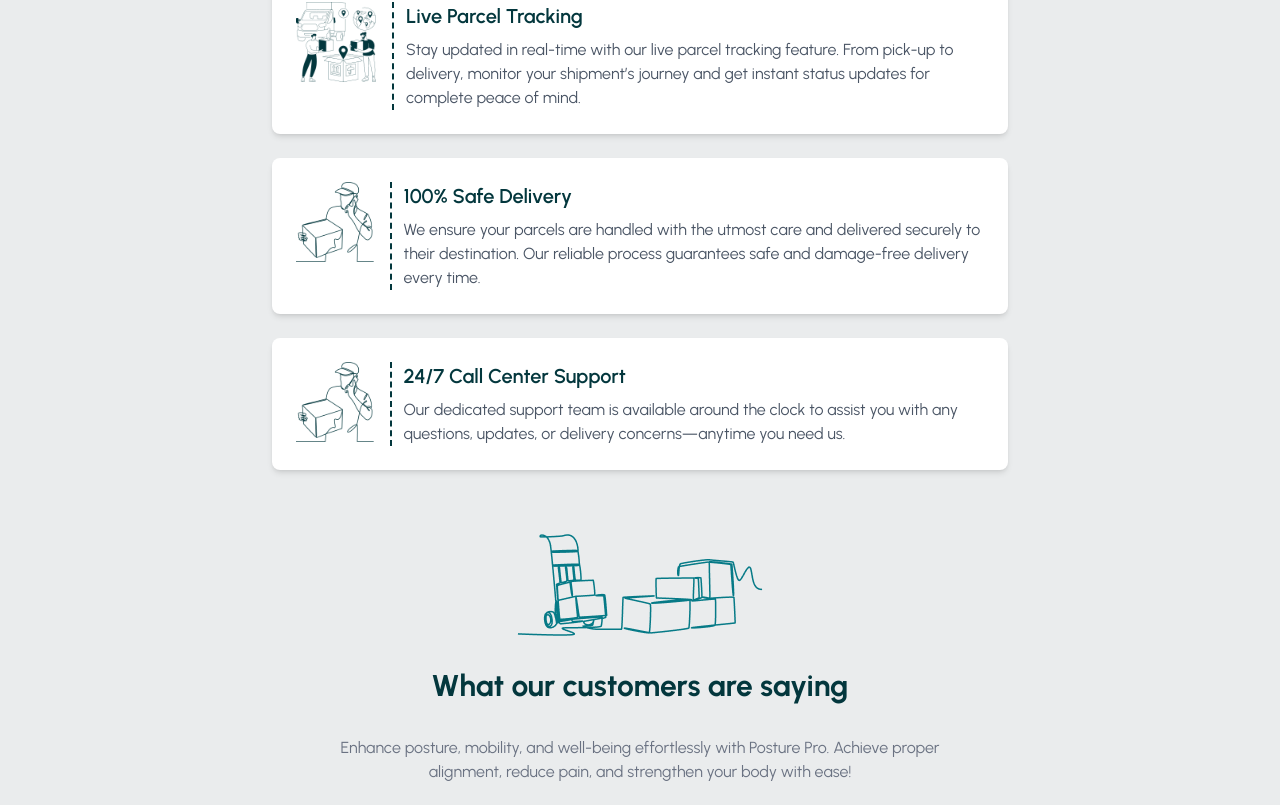
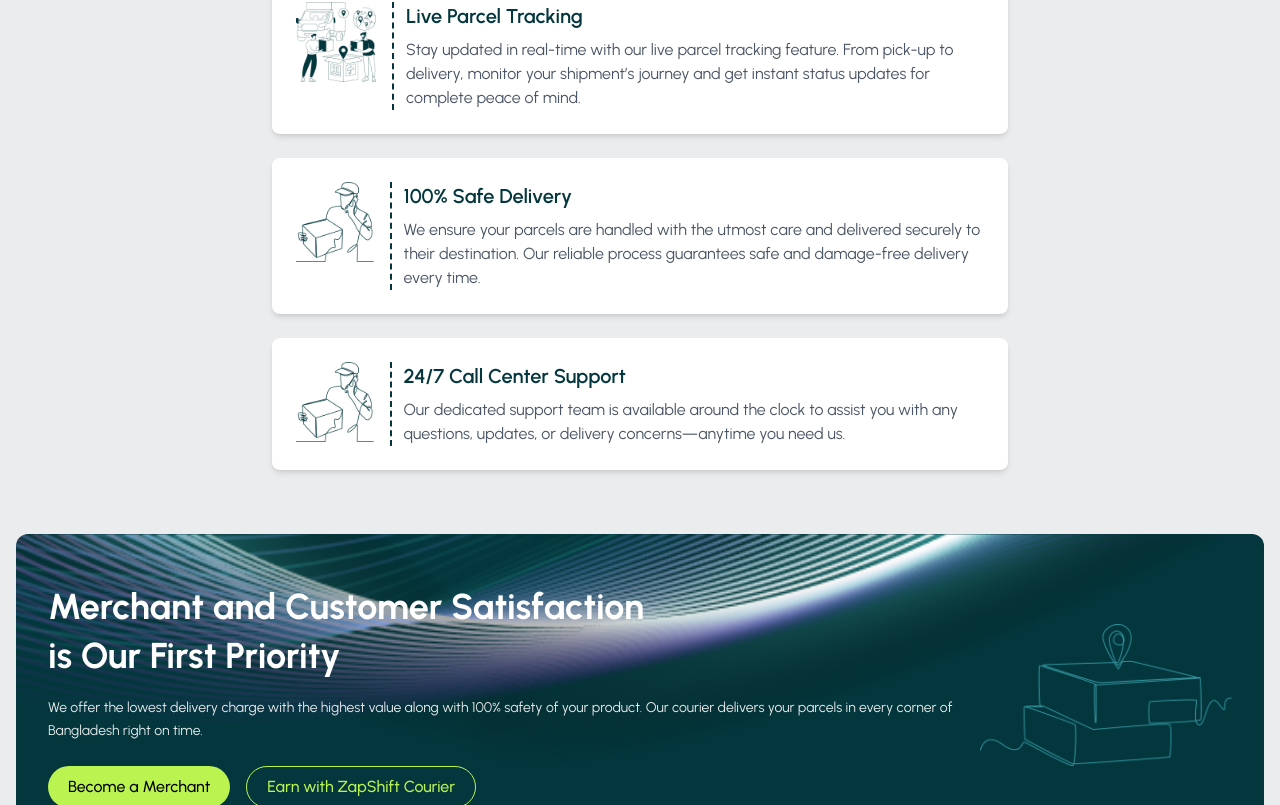
Before and after one commit to rashel-dev/zap-shift-client, a React (Vite) app: page / in a window 1280 px wide. Shown: the part 1995-2800 px from the top of the page. Built offline with nearby package versions, Linux system fonts and the light colour scheme.

Commit message:
satisfactionhero section add and fix banner section for small and medium devide

```diff
--- a/package.json
+++ b/package.json
@@ -12,6 +12,7 @@
   "dependencies": {
     "@tailwindcss/vite": "^4.1.17",
     "daisyui": "^5.5.5",
+    "firebase": "^12.6.0",
     "leaflet": "^1.9.4",
     "react": "^19.2.0",
     "react-dom": "^19.2.0",
--- a/src/Components/Home/BannerSection.jsx
+++ b/src/Components/Home/BannerSection.jsx
@@ -13,7 +13,7 @@ const BannerSection = () => {
             <Carousel autoPlay={true} infiniteLoop={true} interval={2500}>
                 <div className="relative">
                     <img src={banner1} />
-                    <div className="absolute bottom-20 left-20 flex items-center gap-5">
+                    <div className="absolute lg:bottom-20 lg:left-20 flex items-center gap-5">
                         <div className="flex items-center gap-1">
                             <button className="btn bg-primary text-black rounded-full">Track Your Parcel</button>
                             <GoArrowUpRight className="bg-black text-primary rounded-full font-bold text-2xl p-1 cursor-pointer" />
@@ -25,7 +25,7 @@ const BannerSection = () => {
                 </div>
                 <div>
                     <img src={banner2} />
-                    <div className="absolute bottom-25 left-20 flex items-center gap-5">
+                    <div className="absolute lg:bottom-25 lg:left-20 flex items-center gap-5">
                         <div className="flex items-center gap-1">
                             <button className="btn bg-primary text-black rounded-full">Track Your Parcel</button>
                             <GoArrowUpRight className="bg-black text-primary rounded-full font-bold text-2xl p-1 cursor-pointer" />
@@ -37,7 +37,7 @@ const BannerSection = () => {
                 </div>
                 <div>
                     <img src={banner3} />
-                    <div className="absolute bottom-30 left-20 flex items-center gap-5">
+                    <div className="absolute lg:bottom-30 lg:left-20 flex items-center gap-5">
                         <div className="flex items-center gap-1">
                             <button className="btn bg-primary text-black rounded-full">Track Your Parcel</button>
                             <GoArrowUpRight className="bg-black text-primary rounded-full font-bold text-2xl p-1 cursor-pointer" />
--- /dev/null
+++ b/src/Components/Home/SatisfactionHero.jsx
@@ -0,0 +1,42 @@
+import React from "react";
+import waveBg from "../../assets/be-a-merchant-bg.png";
+import locationMerchant from "../../assets/location-merchant.png";
+
+export default function SatisfactionHero() {
+    return (
+        <section
+            className="rounded-xl mx-4 my-8 px-4 lg:px-8 py-12 flex flex-col md:flex-row justify-between items-center bg-secondary"
+            style={{
+                backgroundImage: `url(${waveBg})`,
+                backgroundSize: "cover",
+                backgroundPosition: "center",
+            }}
+        >
+            {/* Left Content */}
+            <div className="lg:w-full text-white space-y-4">
+                <h2 className="text-3xl md:text-4xl font-bold leading-snug">
+                    Merchant and Customer Satisfaction <br />
+                    is Our First Priority
+                </h2>
+
+                <p className="text-sm opacity-90 leading-relaxed">
+                    We offer the lowest delivery charge with the highest value along with 100% safety of your product. Our courier delivers your parcels in every corner of Bangladesh right on time.
+                </p>
+
+                {/* Buttons */}
+                <div className="flex flex-wrap gap-4 pt-2">
+                    <button className="bg-lime-300 text-black font-medium px-5 py-2 rounded-full hover:bg-lime-500 transition cursor-pointer w-full md:w-auto">Become a Merchant</button>
+
+                    <button className="bg-transparent border border-lime-300 text-lime-300 font-medium px-5 py-2 rounded-full hover:bg-lime-300 hover:text-black transition cursor-pointer w-full md:w-auto">
+                        Earn with ZapShift Courier
+                    </button>
+                </div>
+            </div>
+
+            {/* Right-side image */}
+            <div className="mt-10 md:mt-0 hidden lg:block">
+                <img src={locationMerchant} alt="Parcel Boxes" className="w-[270px] md:w-[320px]" />
+            </div>
+        </section>
+    );
+}
--- /dev/null
+++ b/src/Components/Home/TrackParcelAndBeRider.jsx
@@ -0,0 +1,12 @@
+import React from 'react';
+
+const TrackParcelAndBeRider = () => {
+    return (
+        <div className='flex items-center justify-center gap-4 lg:hidden '>
+            <button className='btn bg-primary text-black rounded-full font-bold'>Track Your Parcel</button>
+            <button className='btn bg-primary text-black rounded-full font-bold'>Be A Rider</button>
+        </div>
+    );
+};
+
+export default TrackParcelAndBeRider;
--- /dev/null
+++ b/src/Firebase/firebase.config.js
@@ -0,0 +1,17 @@
+// Import the functions you need from the SDKs you need
+import { initializeApp } from "firebase/app";
+// TODO: Add SDKs for Firebase products that you want to use
+// https://firebase.google.com/docs/web/setup#available-libraries
+
+// Your web app's Firebase configuration
+const firebaseConfig = {
+    apiKey: import.meta.env.VITE_APIKEY,
+    authDomain: import.meta.env.VITE_AUTHDOMAIN,
+    projectId: import.meta.env.VITE_PROJECTID,
+    storageBucket: import.meta.env.VITE_STORAGEBUCKET,
+    messagingSenderId: import.meta.env.VITE_MESSAGINGSENDERID,
+    appId: import.meta.env.VITE_APPID,
+};
+
+// Initialize Firebase
+export const app = initializeApp(firebaseConfig);
--- a/src/Pages/Home.jsx
+++ b/src/Pages/Home.jsx
@@ -6,15 +6,19 @@ import Brands from '../Components/Home/Brands';
 import DeliveryServices from '../Components/Home/DeliveryServices';
 import Reviews from '../Components/Home/Reviews';
 import FAQ from '../Components/Home/FAQ';
+import SatisfactionHero from '../Components/Home/SatisfactionHero';
+import TrackParcelAndBeRider from '../Components/Home/trackParcelAndBeRider';
 
 const Home = () => {
     return (
         <div>
             <BannerSection></BannerSection>
+            <TrackParcelAndBeRider></TrackParcelAndBeRider>
             <HowItWorks></HowItWorks>
             <OurServices></OurServices>
             <Brands></Brands>
             <DeliveryServices></DeliveryServices>
+            <SatisfactionHero></SatisfactionHero>
             <Reviews></Reviews>
             <FAQ></FAQ>
         </div>
```
Also changed, not shown: firebase.json (added), 2 other files (tests, documents, lock files or other folders).
